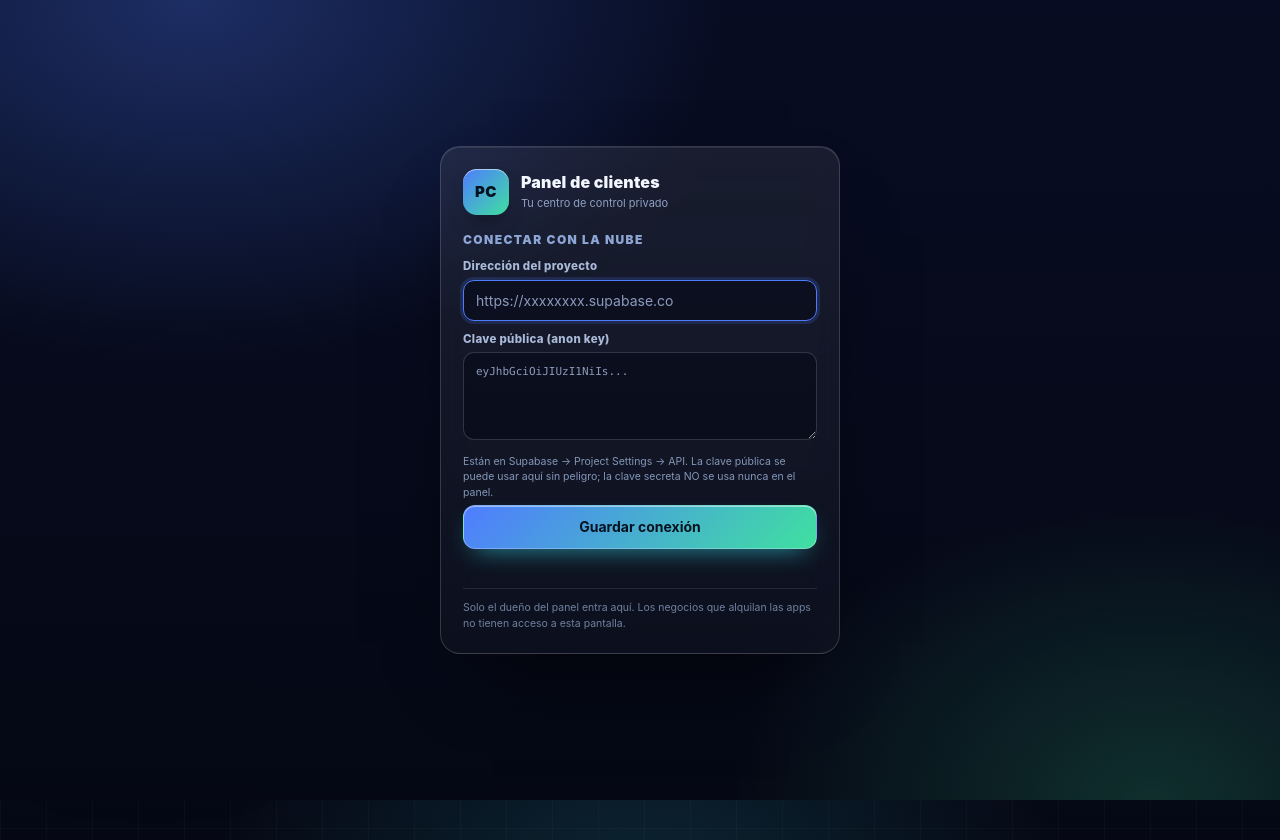
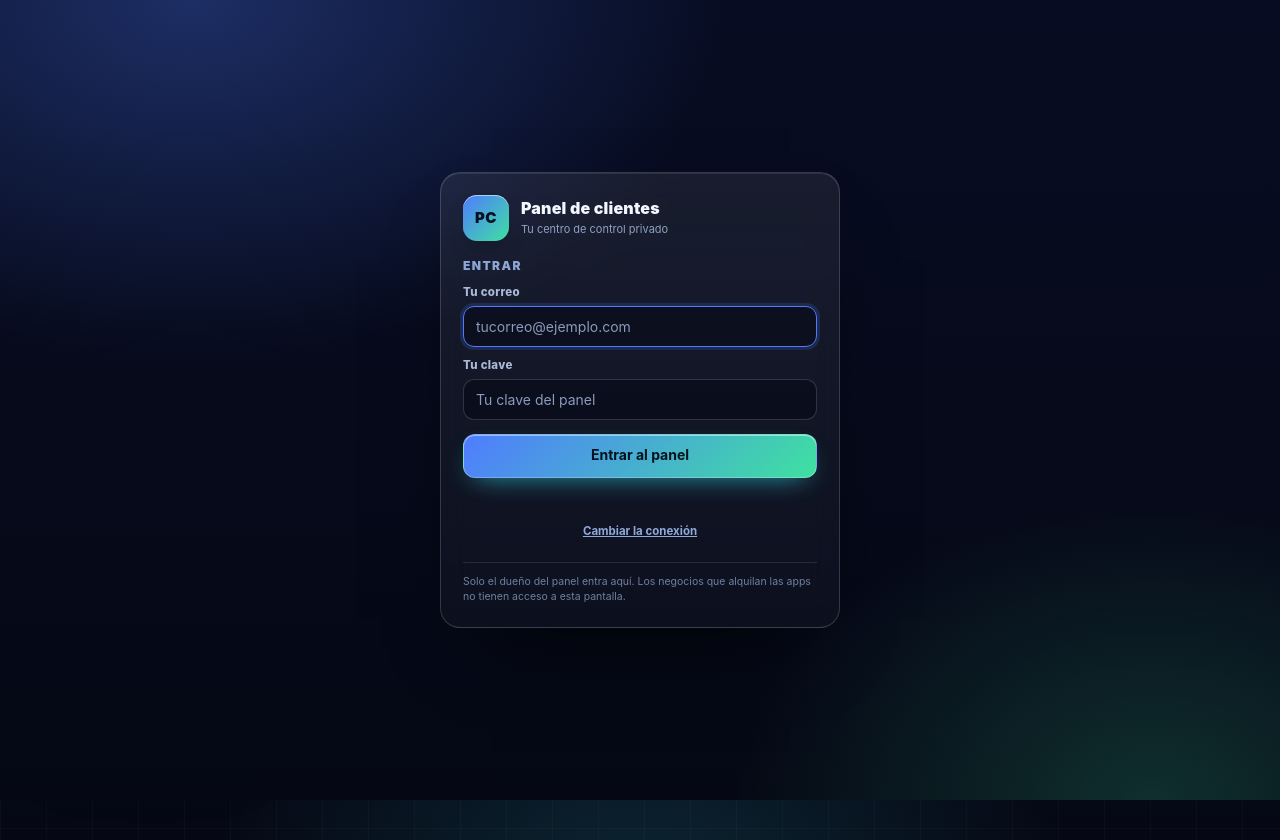
Before and after one commit to myappspos/panelclientes, a plain HTML site: page index.html in a window 1280 px wide. Drawn offline with Linux system fonts and the light colour scheme.

Commit message:
Add files via upload

```diff
--- a/index.html
+++ b/index.html
@@ -473,7 +473,7 @@ body[data-side="mini"] .sbadge{
    - Multimoneda: el dólar es la base y cada moneda lleva su tasa.
    - Planes y monedas los crea y edita el dueño del panel.
    ======================================================================= */
-var PC_VERSION = 'v2.1 · 20/11/2026';
+var PC_VERSION = 'v2.2 · 20/11/2026';
 var PC_KEY = 'panelClientes_v1';
 var PC_SUPA = 'pc_supa_cfg';
 var PC_SES  = 'pc_sesion';
@@ -540,6 +540,10 @@ function asegurarBase(){
    - Nunca se usa la clave secreta: solo la publica (anon key).
    ===================================================================== */
 var NUBE={url:'',key:'',ses:null,listo:false,timer:null,subiendo:false,otra:false,estado:'',ultimo:null,err:'',prev:null};
+
+/* Conexion ya puesta de fabrica (solo la clave publica; la secreta no va aqui) */
+var PC_SUPA_DEF={url:'https://wazhhzbwmzitqlgoxjuf.supabase.co',
+  key:'eyJhbGciOiJIUzI1NiIsInR5cCI6IkpXVCJ9.eyJpc3MiOiJzdXBhYmFzZSIsInJlZiI6IndhemhoemJ3bXppdHFsZ294anVmIiwicm9sZSI6ImFub24iLCJpYXQiOjE3OTMyMTg1MjcsImV4cCI6MjEwODc5NDUyN30.SLSHVFtomTb-n4yRM-zTPjIMU8IpDizAGMEDt4u0PyM'};
 
 function limpiarUrl(u){
   var x=String(u||'').trim();
@@ -1870,6 +1874,10 @@ async function inicio(){
   aplicarTema();
   aplicarMenu();
   var hay=supaCfgLeer();
+  if(!hay && PC_SUPA_DEF.url){
+    supaCfgGuardar(PC_SUPA_DEF.url, PC_SUPA_DEF.key);
+    hay=supaCfgLeer();
+  }
   if(!hay){ render(); mostrarLogin('setup'); return; }
   var ses=sesLeer();
   if(!ses){ render(); mostrarLogin('login'); return; }
```
